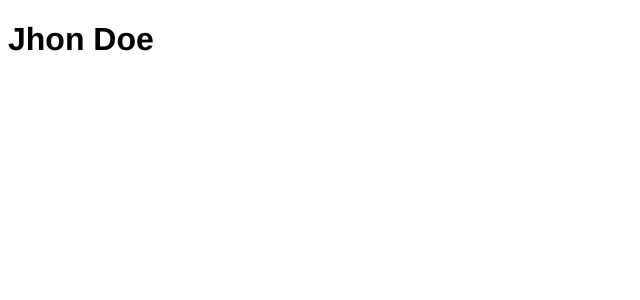
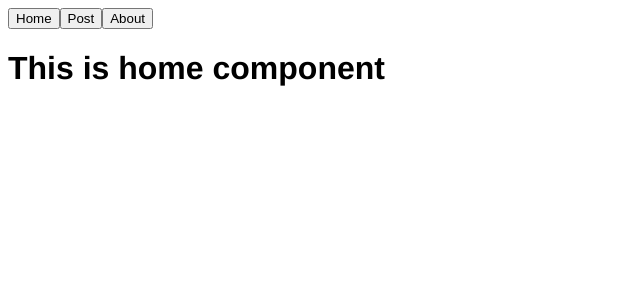
Before and after one commit to galihroswandi/learn-vuejs, a Vue app: page / in a window 1280 px wide. Shown: the top 300 px of the page, without its empty margins (0-640 px from the left). Built offline with nearby package versions, Linux system fonts and the light colour scheme.

Commit message:
feat: Video 27 Keep-Alive (#27)

```diff
--- a/src/App.vue
+++ b/src/App.vue
@@ -1,13 +1,36 @@
 <template>
-  <app-child-1 />
+  <nav>
+    <button v-for="(tab, index) in tabs" :key="index" @click="currentTab = tab">
+      {{ tab }}
+    </button>
+  </nav>
+
+  <KeepAlive>
+    <component :is="currenTabComponent" />
+  </KeepAlive>
 </template>
 
 <script>
-import Child1 from "./components/ChildComponent1.vue";
+import home from "./components/Home.vue";
+import about from "./components/About.vue";
+import post from "./components/Post.vue";
+
 export default {
-  components: { "app-child-1": Child1 },
-  provide: {
-    author: "Jhon Doe",
+  components: {
+    home,
+    post,
+    about,
+  },
+  data() {
+    return {
+      currentTab: "Home",
+      tabs: ["Home", "Post", "About"],
+    };
+  },
+  computed: {
+    currenTabComponent() {
+      return this.currentTab.toLowerCase();
+    },
   },
 };
 </script>
--- /dev/null
+++ b/src/components/About.vue
@@ -0,0 +1,5 @@
+<template>
+  <div>
+    <h1>This is About component</h1>
+  </div>
+</template>
--- a/src/components/ChildComponent1.vue
+++ /dev/null
@@ -1,10 +0,0 @@
-<template>
-  <app-child-2 />
-</template>
-
-<script>
-import child2 from "./ChildComponent2.vue";
-export default {
-  components: { "app-child-2": child2 },
-};
-</script>
--- a/src/components/ChildComponent2.vue
+++ /dev/null
@@ -1,12 +0,0 @@
-<template>
-  <div>
-    <app-child-3 />
-  </div>
-</template>
-
-<script>
-import Child3 from "./ChildComponent3.vue";
-export default {
-  components: { "app-child-3": Child3 },
-};
-</script>
--- a/src/components/ChildComponent3.vue
+++ /dev/null
@@ -1,11 +0,0 @@
-<template>
-  <div>
-    <h1>{{ author }}</h1>
-  </div>
-</template>
-
-<script>
-export default {
-  inject: ["author"],
-};
-</script>
--- /dev/null
+++ b/src/components/Home.vue
@@ -0,0 +1,5 @@
+<template>
+  <div>
+    <h1>This is home component</h1>
+  </div>
+</template>
--- /dev/null
+++ b/src/components/Post.vue
@@ -0,0 +1,23 @@
+<template>
+  <div>
+    <div v-if="data.length > 0" v-for="item in data" :key="item.id">
+      <h4>{{ item.title }}</h4>
+      <p>{{ item.body }}</p>
+    </div>
+  </div>
+</template>
+
+<script>
+export default {
+  data() {
+    return {
+      data: [],
+    };
+  },
+  async created() {
+    const res = await fetch("https://jsonplaceholder.typicode.com/posts");
+    const data = await res.json();
+    this.data = data;
+  },
+};
+</script>
```
